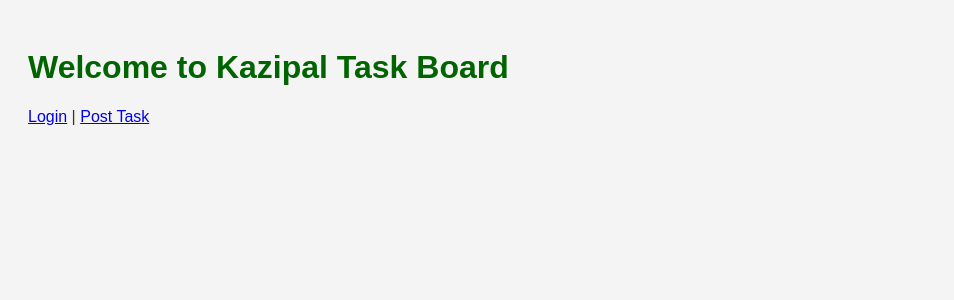
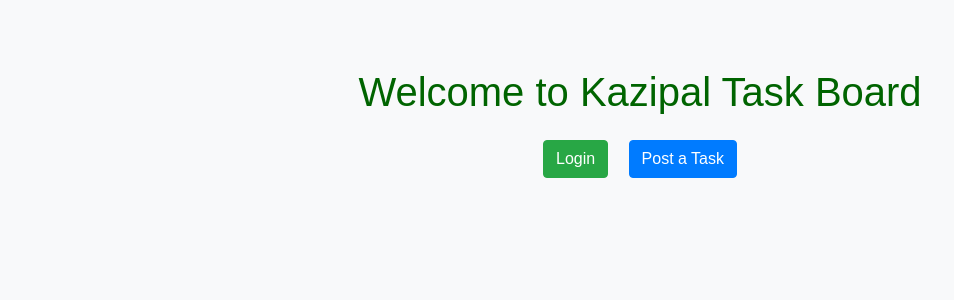
Before and after one commit to nomad4121/KaziPal, a Flask app: page / in a window 1280 px wide. Shown: the top 300 px of the page, without its empty margins (0-954 px from the left). Run offline with Flask 3, Linux system fonts and the light colour scheme; some libraries are stand-ins or nearby versions.

Commit message:
Update index.html

```diff
--- a/templates/index.html
+++ b/templates/index.html
@@ -2,10 +2,16 @@
 <html>
 <head>
   <title>Kazipal Home</title>
+  <link rel="stylesheet" href="https://stackpath.bootstrapcdn.com/bootstrap/4.5.2/css/bootstrap.min.css">
   <link rel="stylesheet" href="/static/style.css">
 </head>
-<body>
-  <h1>Welcome to Kazipal Task Board</h1>
-  <a href="/login">Login</a> | <a href="/post-task">Post Task</a>
+<body class="bg-light">
+  <div class="container mt-5">
+    <h1 class="text-center mb-4">Welcome to Kazipal Task Board</h1>
+    <div class="text-center">
+      <a href="/login" class="btn btn-success mx-2">Login</a>
+      <a href="/post-task" class="btn btn-primary mx-2">Post a Task</a>
+    </div>
+  </div>
 </body>
 </html>
```
